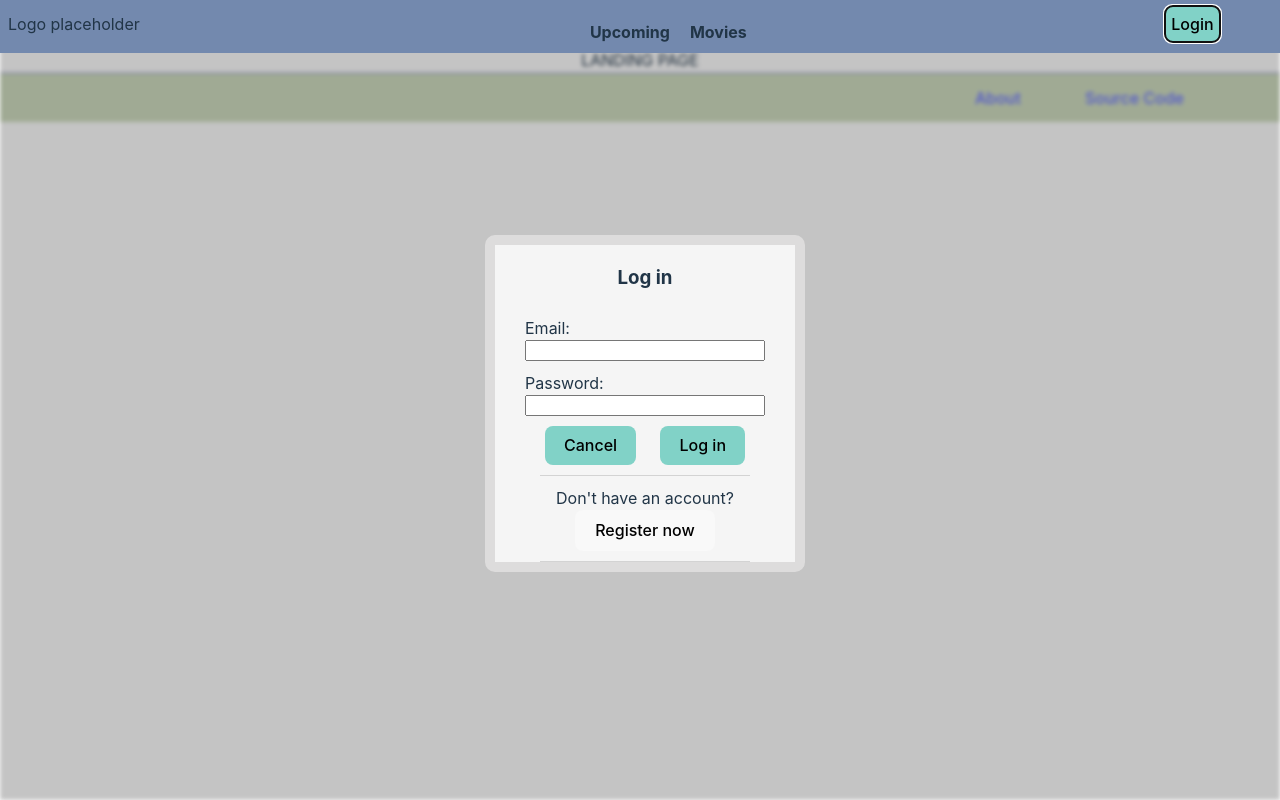
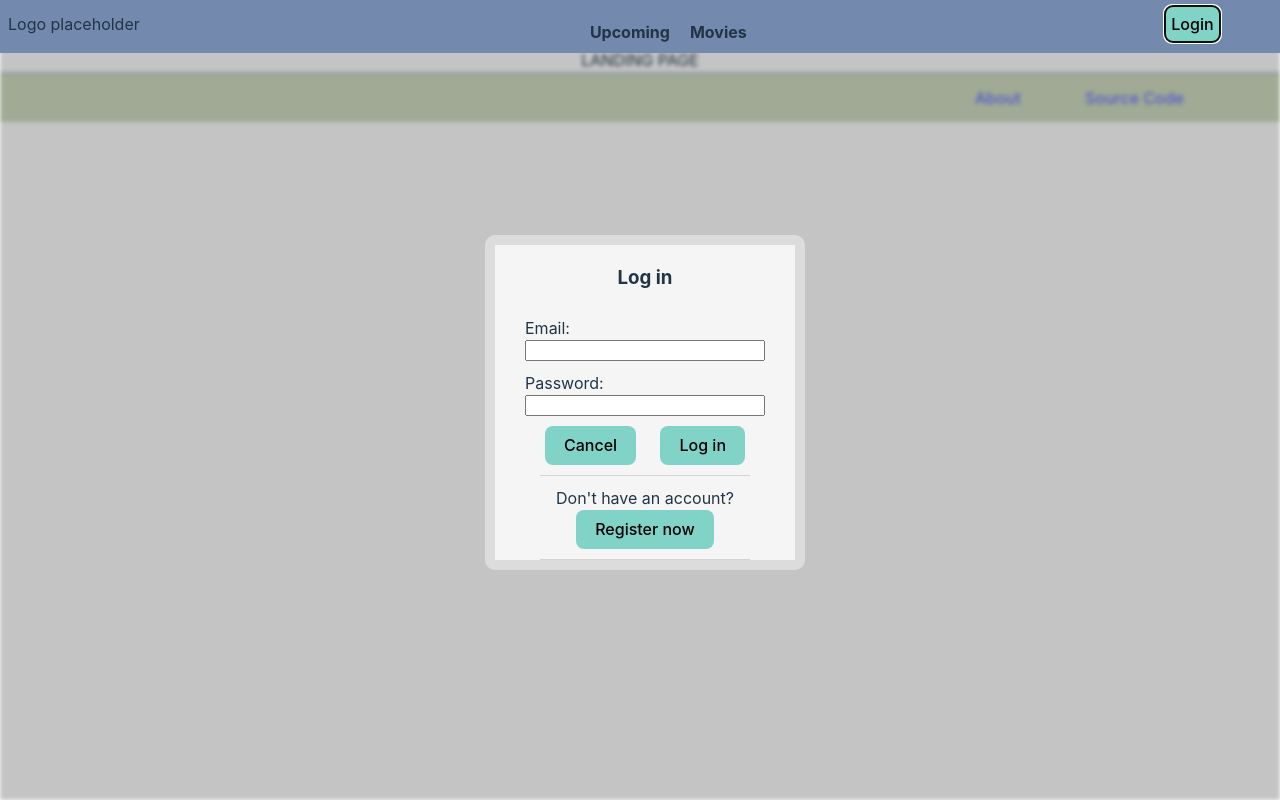
Before and after one commit to ScandiumSG/cinema_demo, a React (Vite) app: page / in a window 1280 px wide. Both pictures are taken after a click on the button "Login". Built offline with nearby package versions, Linux system fonts and the light colour scheme; no server answers.

Commit message:
RegisterAccountInteraction - Now uses standard-button styling

```diff
--- a/src/components/common/loginModal/RegisterAccountInteraction/RegisterAccountInteraction.tsx
+++ b/src/components/common/loginModal/RegisterAccountInteraction/RegisterAccountInteraction.tsx
@@ -11,7 +11,7 @@ const RegisterAccountInteraction: React.FC<IRegisterFunctions> = ({ resetModal }
     return(
         <div className="login-modal-register-container">
             <span>Don't have an account?</span>
-            <button className="login-modal-button" onClick={() => {resetModal(); navigate("user/register")}}>
+            <button className="login-modal-button standard-button" onClick={() => {resetModal(); navigate("user/register")}}>
                 Register now
             </button>
         </div>
```
